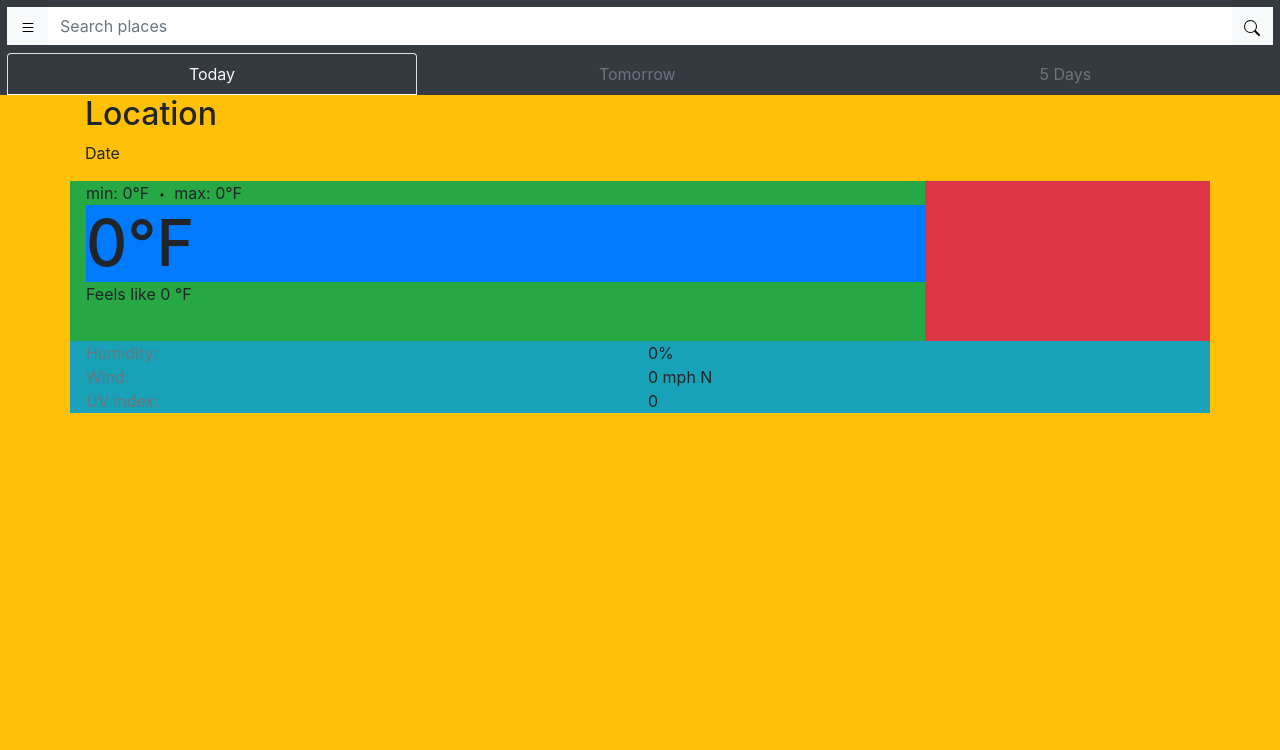
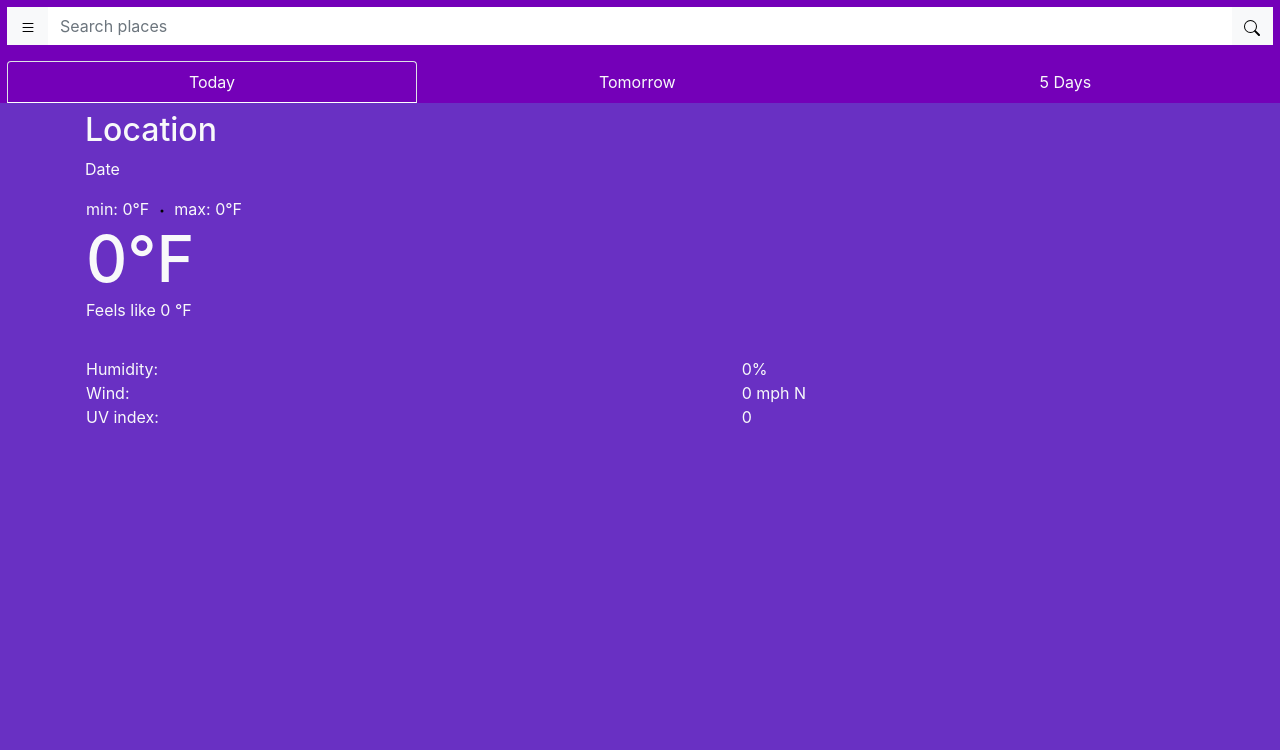
Before and after one commit to edwardreyes29/WeatherApp, a plain HTML site: page index.html in a window 1280 px wide. Shown: the top 750 px of the page. Drawn offline with nearby package versions, Linux system fonts and the light colour scheme; no server answers.

Commit message:
changed app design

```diff
--- a/index.html
+++ b/index.html
@@ -14,9 +14,9 @@
     <!-- Sidebar -->
     <div id="sidebar" class="bg-light active">
         <div class="sidebar-header bg-primary pl-3">
-            <div>User Logo here</div>
+            <div class="text-light" style="font-size:2rem;">Weather App</div>
             <div class="d-flex flex-row justify-content-between">
-                <div class="align-self-center text-light">User Name here</div>
+                <div class="align-self-center text-light">Dashboard</div>
                 <button id="dismiss" class="btn" type="button"><img src="assets/icons/list-white.svg"></button>
             </div>
 
@@ -26,10 +26,10 @@
     <div class="overlay"></div>
 
     <!-- Page Content -->
-    <div id="main-container" class="bg-warning">
-        <header role="banner" id="search-bar-container" class="bg-dark h-100">
+    <div id="main-container" class="text-light">
+        <header role="banner" id="search-bar-container" class="h-100">
             <nav role="navigation">
-                <div class="input-group mb-2 dropdown bg-light" id="search-bar">
+                <div class="input-group mb-3 dropdown bg-light" id="search-bar">
                     <div class="input-group-prepend">
                         <button id="sidebarCollapse" class="btn" type="button"><img
                                 src="assets/icons/list.svg"></button>
@@ -47,22 +47,22 @@
                 </div>
                 <ul class="nav nav-tabs nav-fill" id="myTab" role="tablist">
                     <li class="nav-item">
-                        <a class="nav-link bg-dark text-light active" id="current-tab" data-toggle="tab" href="#current"
+                        <a id="nav-today" class="nav-link text-light active" id="current-tab" style="background-color: #7400B8;" data-toggle="tab" href="#current"
                             role="tab" aria-controls="current" aria-selected="true">Today</a>
                     </li>
                     <li class="nav-item">
-                        <a class="nav-link bg-dark text-secondary" id="tomorrow-tab" data-toggle="tab" href="#tomorrow"
+                        <a id="nav-tomorrow" class="nav-link text-light" id="tomorrow-tab" style="background-color: #7400B8;" data-toggle="tab" href="#tomorrow"
                             role="tab" aria-controls="tomorrow" aria-selected="false">Tomorrow</a>
                     </li>
                     <li class="nav-item">
-                        <a class="nav-link bg-dark text-secondary" id="days-tab" data-toggle="tab" href="#days"
+                        <a id="nav-five-day" class="nav-link text-light" id="days-tab" style="background-color: #7400B8;" data-toggle="tab" href="#days"
                             role="tab" aria-controls="days" aria-selected="false">5 Days</a>
                     </li>
                 </ul>
             </nav>
         </header>
         <!-- Weather Panes -->
-        <main role="main" class="container">
+        <main role="main" class="container mt-2">
             <div class="tab-content" id="myTabContent">
                 <!-- Current Weather -->
                 <div class="tab-pane fade show active" id="current" role="tabpanel" aria-labelledby="current-tab" ;>
--- a/scripts/script.js
+++ b/scripts/script.js
@@ -41,14 +41,14 @@ var displayWeatherPane = (timeline) => {
         <h2 class="city-name" class="w-100">Location</h2>
         <p id="${timeline}-date">Date</p>
         <div id="${timeline}-temp-container w-100" class="row">
-            <div class="col-9 bg-info d-flex p-0">
-                <div class="bg-success w-100 pl-3">
+            <div class="col-7 d-flex p-0">
+                <div class="w-100 pl-3">
                     <p id="${timeline}-min-max" class="align-self-center m-0">
                         <span id="${timeline}-min" class="fahr-display">min: 0</span>
                         <img src="assets/icons/dot.svg">
                         <span id="${timeline}-max" class="fahr-display">max: 0</span>
                     </p>
-                    <div class="bg-primary w-100">
+                    <div class="w-100">
                         <h3 id="${timeline}-temp" class="align-self-center m-0 fahr-display"
                             style="font-size:4rem;">0</h3>
                     </div>
@@ -57,21 +57,21 @@ var displayWeatherPane = (timeline) => {
                 </div>
 
             </div>
-            <div id="${timeline}-weather-container" class="col-3 bg-danger">
+            <div id="${timeline}-weather-container" class="col-5">
                 <div>
                     <img src="" id="${timeline}-icon" class="img-fluid">
                     <p id="${timeline}-main" class="m-0"></p>
                     <p id="${timeline}-description" class="m-0" style="font-size: x-small"></p>
                 </div>
             </div>
-            <div id="${timeline}-info-container" class="pl-3 bg-info w-100">
+            <div id="${timeline}-info-container" class="pl-3 w-100">
                 <div class="row w-100">
-                    <div class="col-6">
-                        <div class="text-secondary">Humidity:</div>
-                        <div class="text-secondary">Wind:</div>
-                        <div class="text-secondary">UV index:</div>
+                    <div class="col-7">
+                        <div>Humidity:</div>
+                        <div>Wind:</div>
+                        <div>UV index:</div>
                     </div>
-                    <div class="col-6">
+                    <div class="col-5">
                         <div id="${timeline}-humidity">0%</div>
                         <div id="${timeline}-wind-speed">0 mph N</div>
                         <div id="${timeline}-uv-index">0</div>
@@ -141,7 +141,6 @@ $('#dismiss').on('click', function () {
     $('#sidebar').addClass('active');
     $('.overlay').removeClass('active');
 });
-
 /*######## Open Weather API ########*/
 
 /* Current weather data */
--- a/styles/style.css
+++ b/styles/style.css
@@ -3,6 +3,8 @@ body {
     height: 100%;
     position: relative;
 }
+
+a { color: inherit; }
 
 #main-container {
     min-height: 100vh; /* will cover the 100% of viewport */
@@ -10,6 +12,7 @@ body {
     display: block;
     position: relative;
     padding-bottom: 100px; /* height of your footer */
+    background-color: #6930C3;
 }
 
 footer {
@@ -39,8 +42,8 @@ footer {
     padding-top: 7px;
     padding-left: 7px;
     padding-right: 7px;
+    background-color: #7400B8;
 }
-
 #current-weather-container, #tomorrow-weather-container  {
     height: 10em;
     position: relative
```
